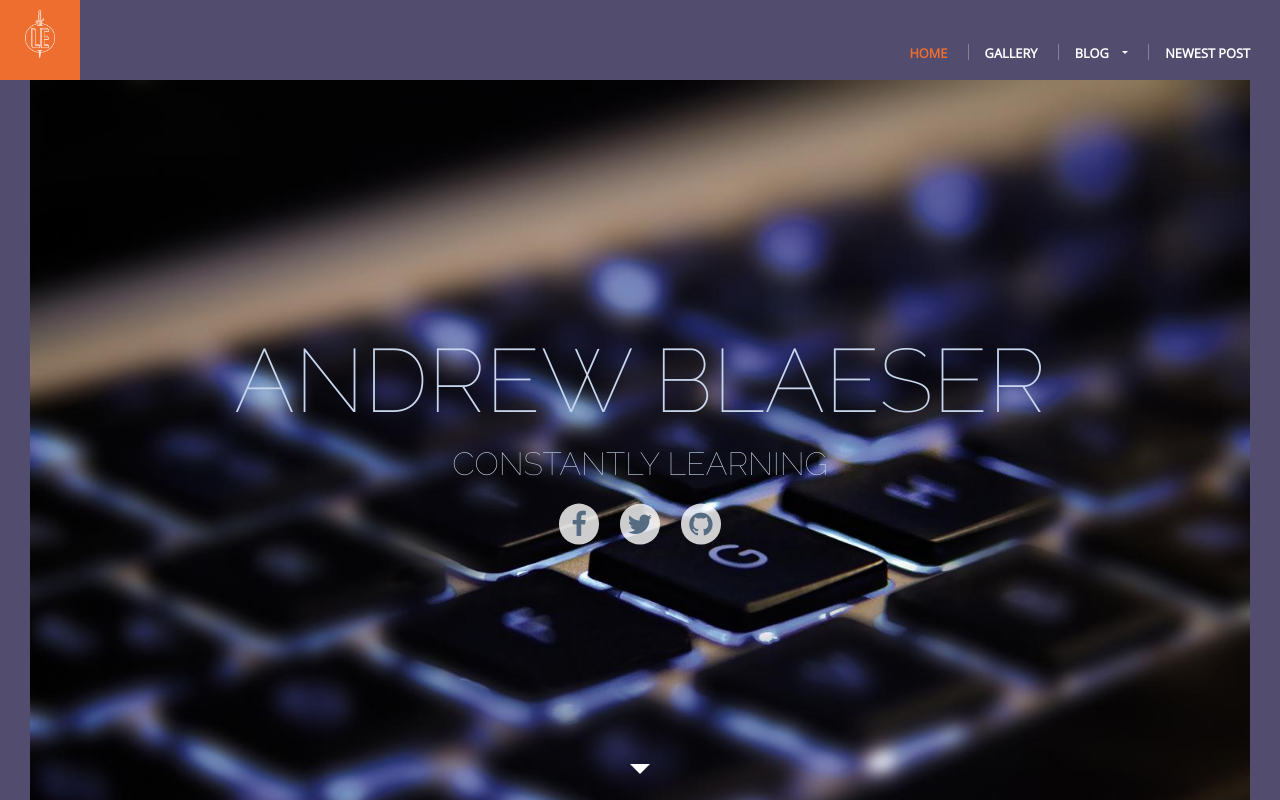
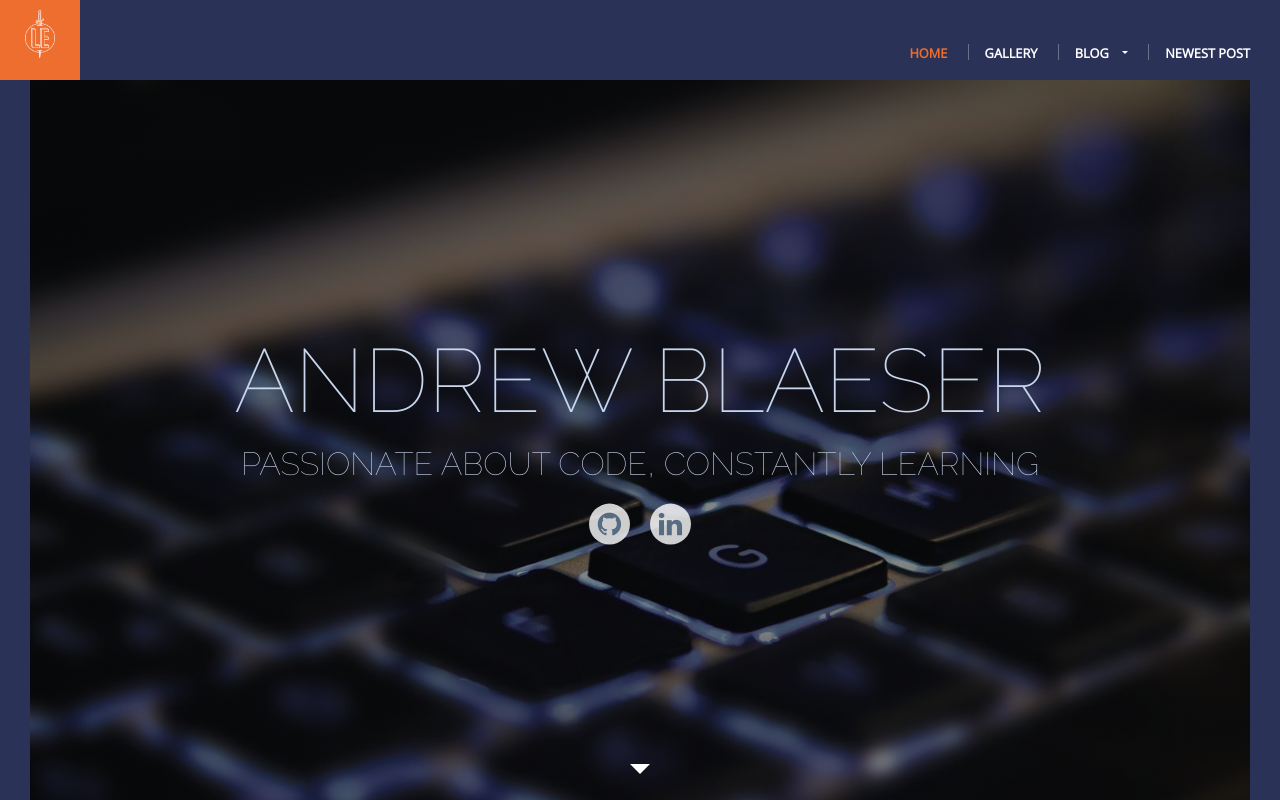
Before and after one commit to andblaeser/andblaeser.github.io, a plain HTML site: page _site/index.html in a window 1280 px wide. Shown: the top 800 px of the page. Drawn offline with nearby package versions, Linux system fonts and the light colour scheme; a script that the page names is missing.

Commit message:
Add tint to hero image

```diff
--- a/_site/css/main.css
+++ b/_site/css/main.css
@@ -48,7 +48,7 @@ a img {
 
 /* GLOBAL STYLES */
 html {
-  box-shadow: 0 0 0 30px #524C6E inset;
+  box-shadow: 0 0 0 30px #2B3258 inset;
   padding: 0 30px;
 }
 body {
@@ -97,7 +97,7 @@ h2 ~ p {
 
 /* HEADER STYLES */
 .header {
-  background-color: #524C6E;
+  background-color: #2B3258;
   color: #fff;
   position: fixed;
   width: 100%;
@@ -138,7 +138,7 @@ h2 ~ p {
   color: #fff;
 }
 .header-logo {
-  background-color: #524C6E;
+  background-color: #2B3258;
   box-sizing: border-box;
   display: block;
   height: 10vh;
@@ -248,7 +248,7 @@ h2 ~ p {
 
 /* FOOTER STYLES */
 .footer {
-  background-color: #524C6E;
+  background-color: #2B3258;
   padding: 10vh 0 15vh;
   text-align: center;
 }
@@ -323,7 +323,7 @@ h2 ~ p {
 
 /* HERO STYLES */
 .full-hero {
-  background-color: #c7dbfc;
+  background-color: #2B3258;
   background-size: cover;
   box-sizing: border-box;
   height: 90vh;
@@ -341,7 +341,7 @@ h2 ~ p {
   width: 0;
 }
 .hero-home {
-  background-image: url(/images/large/keyboard.jpg);
+  background-image: linear-gradient( rgba(13,15,17,.5), rgba(13,15,17,.5) ), url(/images/large/keyboard.jpg);
   background-position: center top;
 }
 .hero-content {
--- a/_site/index.html
+++ b/_site/index.html
@@ -57,21 +57,16 @@
   <div class="full-hero hero-home">
     <div class="hero-content">
       <h1>Andrew Blaeser</h1>
-      <h2>Constantly Learning</h2>
+      <h2>Passionate About Code, Constantly Learning</h2>
       <ul class="social-list">
         <li>
-          <a href="https://www.facebook.com/andrew.blaeser" class="social-link">
-            <i class="fa fa-facebook"></i>
+          <a href="https://github.com/andblaeser" class="social-link">
+            <i class="fa fa-github"></i>
           </a>
         </li>
         <li>
-          <a href="https://twitter.com/Khaklax" class="social-link">
-            <i class="fa fa-twitter"></i>
-          </a>
-        </li>
-        <li>
-          <a href="https://github.com/andblaeser" class="social-link">
-            <i class="fa fa-github"></i>
+          <a href="https://www.linkedin.com/in/andrew-blaeser-a72461184/" class="social-link">
+            <i class="fa fa-linkedin"></i>
           </a>
         </li>
       </ul>
--- a/css/main.css
+++ b/css/main.css
@@ -48,7 +48,7 @@ a img {
 
 /* GLOBAL STYLES */
 html {
-  box-shadow: 0 0 0 30px #524C6E inset;
+  box-shadow: 0 0 0 30px #2B3258 inset;
   padding: 0 30px;
 }
 body {
@@ -97,7 +97,7 @@ h2 ~ p {
 
 /* HEADER STYLES */
 .header {
-  background-color: #524C6E;
+  background-color: #2B3258;
   color: #fff;
   position: fixed;
   width: 100%;
@@ -138,7 +138,7 @@ h2 ~ p {
   color: #fff;
 }
 .header-logo {
-  background-color: #524C6E;
+  background-color: #2B3258;
   box-sizing: border-box;
   display: block;
   height: 10vh;
@@ -248,7 +248,7 @@ h2 ~ p {
 
 /* FOOTER STYLES */
 .footer {
-  background-color: #524C6E;
+  background-color: #2B3258;
   padding: 10vh 0 15vh;
   text-align: center;
 }
@@ -323,7 +323,7 @@ h2 ~ p {
 
 /* HERO STYLES */
 .full-hero {
-  background-color: #c7dbfc;
+  background-color: #2B3258;
   background-size: cover;
   box-sizing: border-box;
   height: 90vh;
@@ -341,7 +341,7 @@ h2 ~ p {
   width: 0;
 }
 .hero-home {
-  background-image: url(/images/large/keyboard.jpg);
+  background-image: linear-gradient( rgba(13,15,17,.5), rgba(13,15,17,.5) ), url(/images/large/keyboard.jpg);
   background-position: center top;
 }
 .hero-content {
```
Also changed, not shown: index.html (+5 -10 lines).
